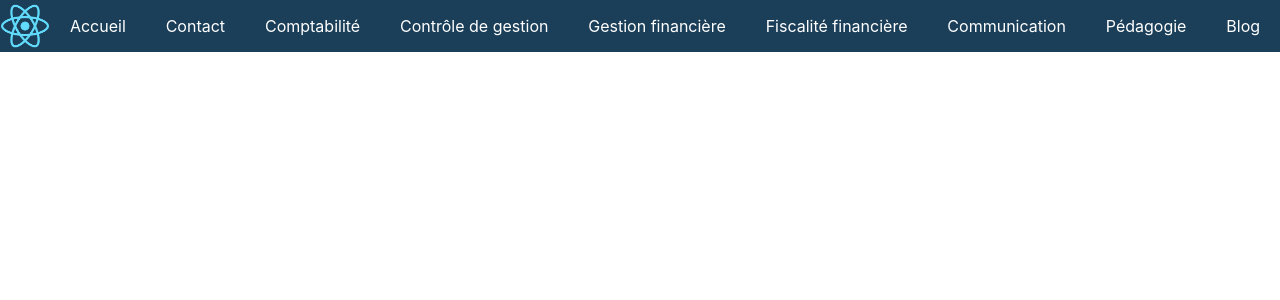
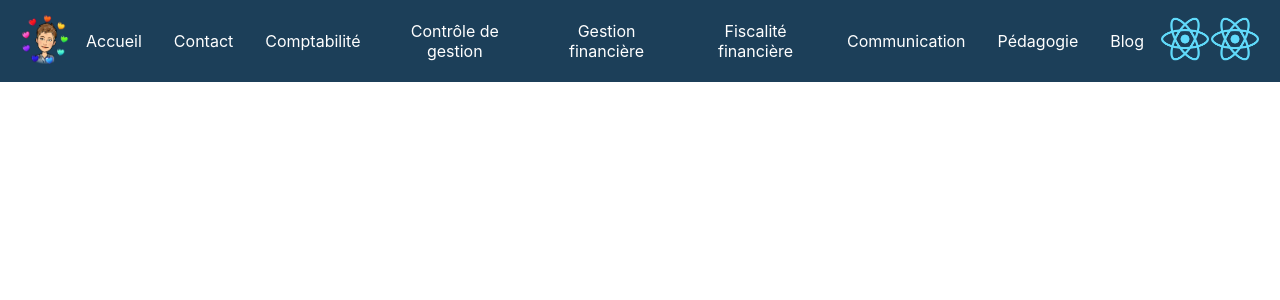
Before and after one commit to Hajarelkasmi/SAE_WEB_COMPTA, a React (Create React App) app: page / in a window 1280 px wide. Shown: the top 300 px of the page. Built offline with nearby package versions, Linux system fonts and the light colour scheme.

Commit message:
Refactor CSS and add navigation bar component

```diff
--- a/src/Bandeau.css
+++ b/src/Bandeau.css
@@ -1,5 +1,9 @@
 header {
     background-color: #1c3f59;
+}
+
+nav{
+    padding: 5px 20px;
 }
 
 nav, nav ul {
@@ -8,18 +12,22 @@ nav, nav ul {
     justify-content: center;
 }
 
-nav ul {
-    padding: 0;
-    margin: 0;
-    width: 100%;
+nav>ul {
+    padding: 0px;
+    margin: 0px;
 }
 
-nav ul li {
+#pages {
+    width: 80%;
+    flex-grow: 1;
+}
+
+nav>ul>li {
     list-style: none;
     flex-grow: 1;
 }
 
-nav ul li a {
+#pages>li>a {
     display: block;
     padding: 1em;
     text-align: center;
@@ -27,7 +35,7 @@ nav ul li a {
     color: white;
 }
 
-#logo {
+.logo {
     margin: 0 auto;
     width: 50px;
     height: 50px;
--- a/src/Bandeau.js
+++ b/src/Bandeau.js
@@ -5,8 +5,19 @@ function Bandeau() {
   return (
     <header>
         <nav>
-            <img src="logo192.png" alt="logo" id='logo' />
-            <ul>
+            <a href='/' id="logohome"><img src="logo_bitmoji.png" alt="logo" class='logo' /></a>
+            {/* <select id="menu" name="menu" size="1">
+                <option value="accueil">Accueil</option>
+                <option value="contact">Contact</option>
+                <option value="comptabilité">Comptabilité</option>
+                <option value="contrôle de gestion">Contrôle de gestion</option>
+                <option value="gestion financière">Gestion financière</option>
+                <option value="fiscalité financière">Fiscalité financière</option>
+                <option value="communication">Communication</option>
+                <option value="pédagogie">Pédagogie</option>
+                <option value="blog">Blog</option>
+            </select> */} {/* essais de menu déroulant */}
+            <ul id="pages">
                 <ElemBandeau link="/" text="Accueil" />
                 <ElemBandeau link="/contact" text="Contact" />
                 <ElemBandeau link="/" text="Comptabilité" />
@@ -17,6 +28,10 @@ function Bandeau() {
                 <ElemBandeau link="/" text="Pédagogie" />
                 <ElemBandeau link="/" text="Blog" />
             </ul>
+            <ul id="reseaux">
+              <li><a href='/'><img src="logo192.png" alt="logo" class='logo' /></a></li>
+              <li><a href='/'><img src="logo192.png" alt="logo" class='logo' /></a></li>
+            </ul>
         </nav>
     </header>
   );
--- a/src/ElemBandeau.js
+++ b/src/ElemBandeau.js
@@ -1,14 +1,7 @@
-function ElemBandeau({link, text}) {
+function ElemBandeau({link, text, enfants=[]}) {
     return (
     <li>
-    <a
-        className="App-link"
-        href={link}
-        target="_blank"
-        rel="noopener noreferrer"
-    >
-        {text}
-    </a>
+        <a href={link}>{text}</a>
     </li>
     );
 }
```
Also changed, not shown: public/logo_bitmoji.png (added).
